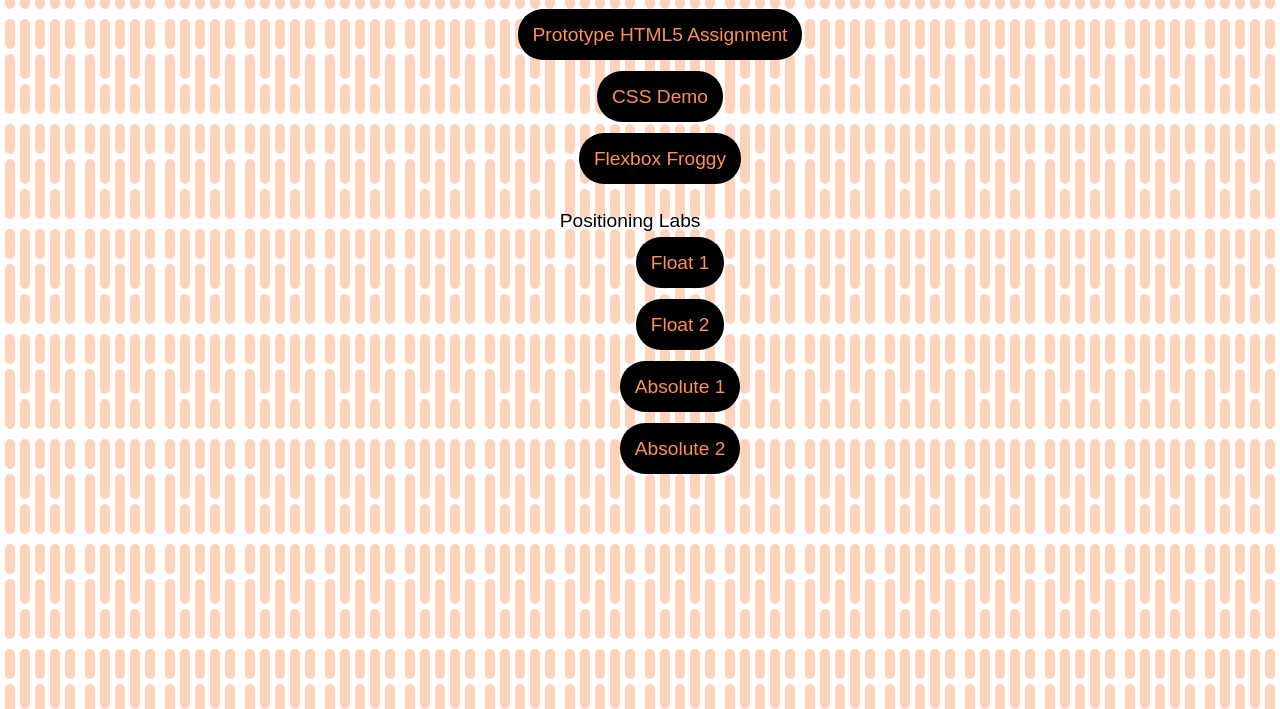
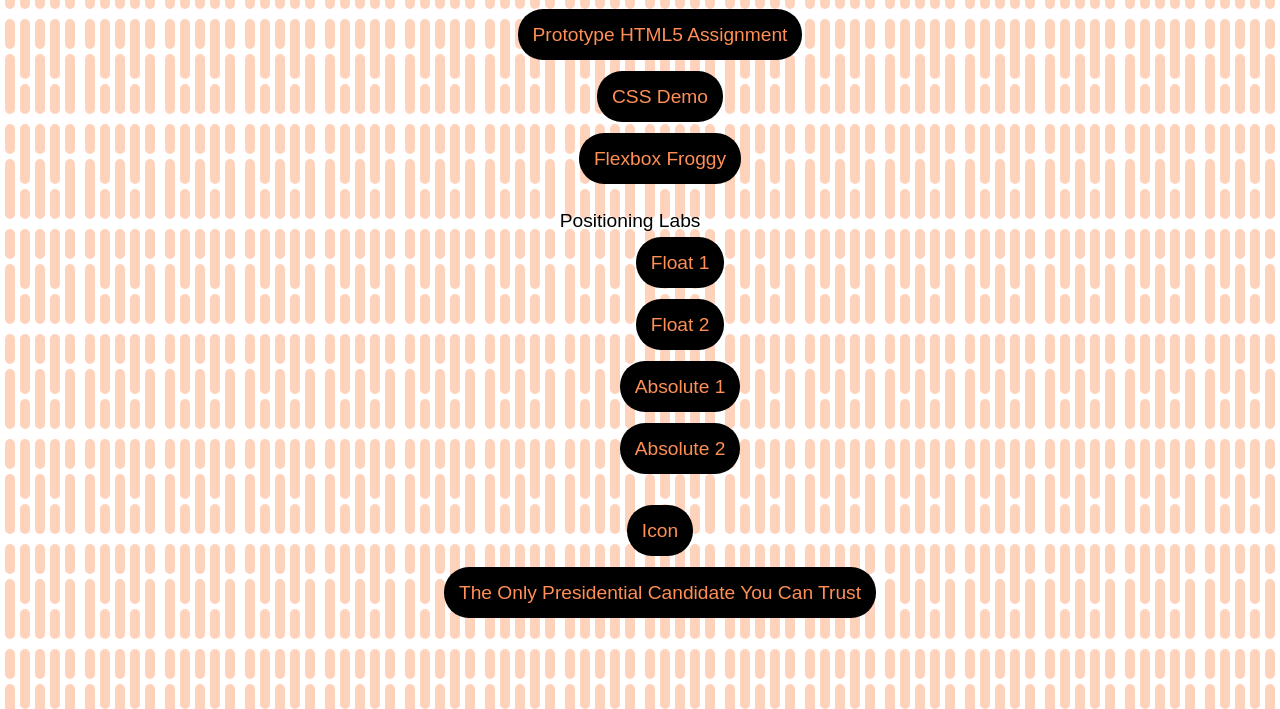
Before and after one commit to davidortiz02/ifsc-1310, a plain HTML site: page index.html in a window 1280 px wide. Shown: the part 91-800 px from the top of the page. Drawn offline with Linux system fonts and the light colour scheme; a web font is replaced by a local one.

Commit message:
Added the icon and the photoshopped image to my homepage

```diff
--- a/index.html
+++ b/index.html
@@ -30,6 +30,8 @@
           <li><a href="positioning-lab/absolute-2.html">Absolute 2</a></li>
         </ul>
       </li>
+     <li><a href="assets/img/icon.png">Icon</a></li>
+     <li><a href="assets/img/pres-50.jpg">The Only Presidential Candidate You Can Trust</a></li>
   </ul>
   </nav>
 </body>
```
Also changed, not shown: assets/img/icon.png (added), 1 other file.
